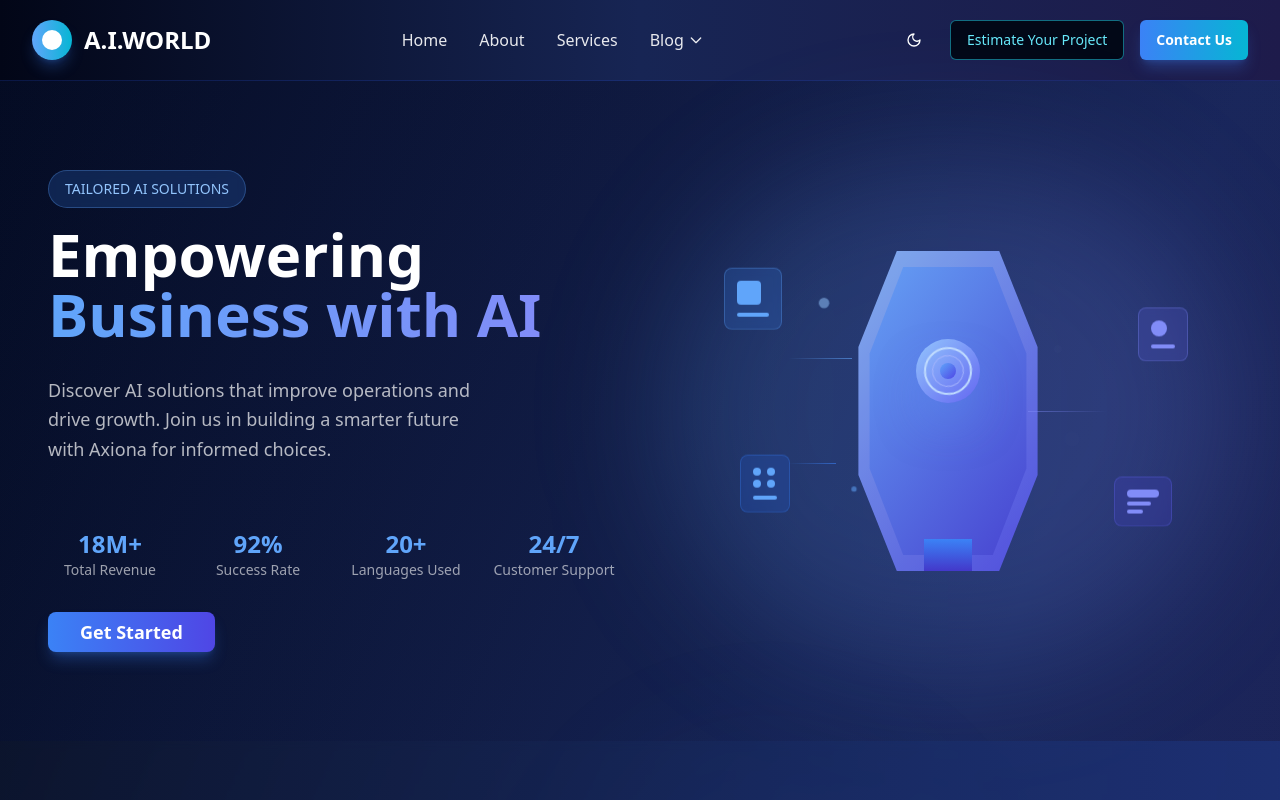
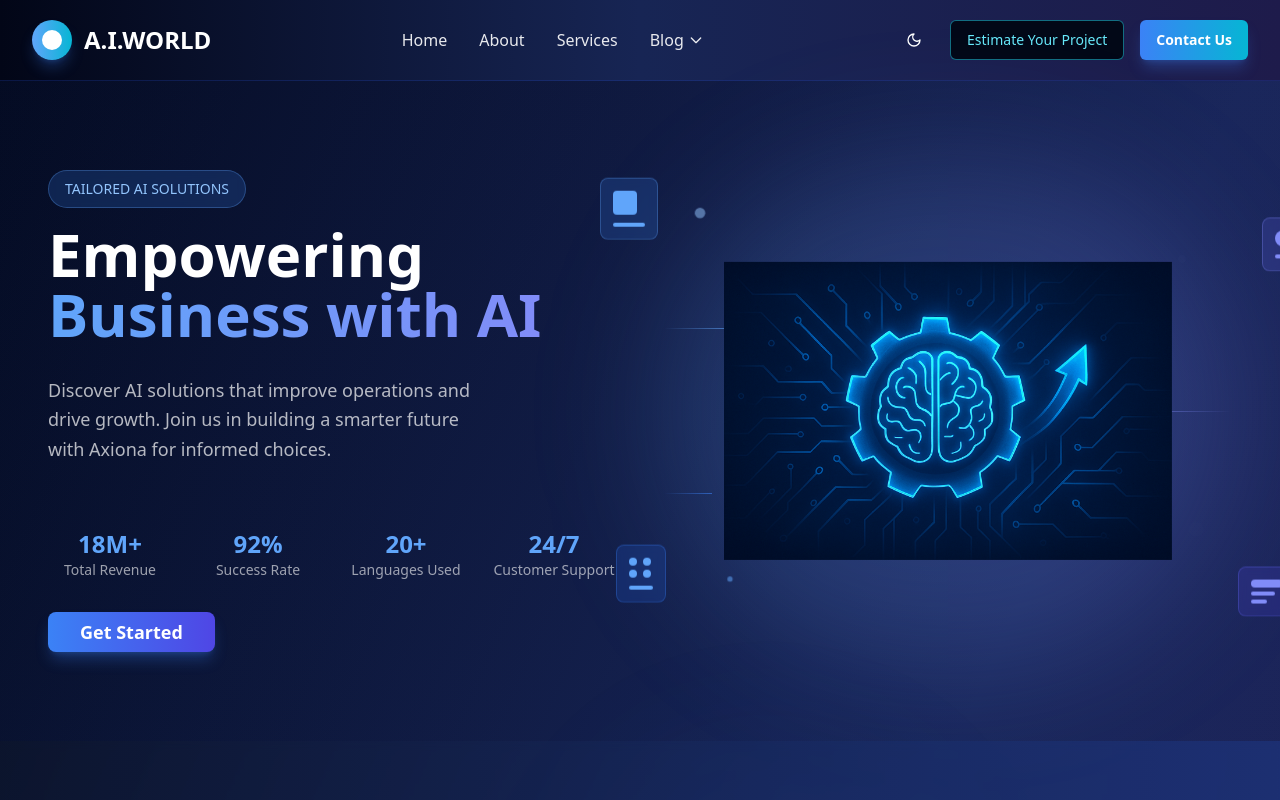
Before and after one commit to godflixx/page-from-idea, a React (Vite) app: page / in a window 1280 px wide. Shown: the top 800 px of the page. Built offline with nearby package versions, Linux system fonts and the light colour scheme.

Commit message:
Add image to hero page
Updated the HeroSection component to include the provided image.

```diff
--- a/src/components/HeroSection.tsx
+++ b/src/components/HeroSection.tsx
@@ -49,46 +49,19 @@ const HeroSection = () => {
           </Button>
         </div>
 
-        {/* Right Content - AI Robot Head */}
+        {/* Right Content - AI Brain Gear Image */}
         <div className="relative">
           <div className="relative w-full h-96 lg:h-[500px] flex items-center justify-center">
             {/* Background glow */}
             <div className="absolute inset-0 bg-gradient-to-r from-blue-400/20 to-indigo-400/20 rounded-full blur-3xl"></div>
 
-            {/* Robot Head Container */}
-            <div className="relative w-80 h-80">
-              {/* Main Head Structure */}
-              <div className="absolute inset-0 flex items-center justify-center">
-                {/* Head silhouette */}
-                <div className="relative w-64 h-80">
-                  {/* Head outline */}
-                  <div className="absolute inset-0 bg-gradient-to-br from-blue-300 to-indigo-600 opacity-90 shadow-2xl shadow-blue-500/30"
-                       style={{
-                         clipPath: 'polygon(30% 0%, 70% 0%, 85% 30%, 85% 70%, 70% 100%, 30% 100%, 15% 70%, 15% 30%)'
-                       }}>
-                  </div>
-
-                  {/* Inner head details */}
-                  <div className="absolute inset-4 bg-gradient-to-br from-blue-400 to-indigo-700 opacity-80"
-                       style={{
-                         clipPath: 'polygon(30% 0%, 70% 0%, 85% 30%, 85% 70%, 70% 100%, 30% 100%, 15% 70%, 15% 30%)'
-                       }}>
-                  </div>
-
-                  {/* Eye area */}
-                  <div className="absolute top-20 left-1/2 transform -translate-x-1/2 w-32 h-20">
-                    {/* Main eye */}
-                    <div className="absolute top-2 left-1/2 transform -translate-x-1/2 w-16 h-16 bg-gradient-to-br from-blue-300 to-indigo-500 rounded-full shadow-2xl shadow-blue-400/50">
-                      {/* Eye rings */}
-                      <div className="absolute inset-2 border-2 border-blue-200 rounded-full animate-spin" style={{animationDuration: '4s'}}></div>
-                      <div className="absolute inset-4 border border-indigo-300 rounded-full animate-spin" style={{animationDuration: '2s', animationDirection: 'reverse'}}></div>
-                      <div className="absolute inset-6 bg-gradient-to-br from-blue-400 to-indigo-600 rounded-full animate-pulse"></div>
-                    </div>
-                  </div>
-
-                  {/* Neck/Connection */}
-                  <div className="absolute bottom-0 left-1/2 transform -translate-x-1/2 w-12 h-8 bg-gradient-to-b from-blue-500 to-indigo-700"></div>
-                </div>
+            {/* AI Brain Gear Image */}
+            <div className="relative z-10">
+              <img
+                src="/lovable-uploads/3fd65315-57fa-44d6-bfe1-6a4e394c1c24.png"
+                alt="AI Brain Gear Technology"
+                className="w-full max-w-md h-auto object-contain animate-pulse"
+              />
             </div>
 
             {/* Floating Tech Elements */}
@@ -140,7 +113,6 @@ const HeroSection = () => {
         </div>
       </div>
     </div>
-    </div>
   );
 };
 
```
Also changed, not shown: public/lovable-uploads/3fd65315-57fa-44d6-bfe1-6a4e394c1c24.png (added). Lines whose indentation alone changed are shown as unchanged.
